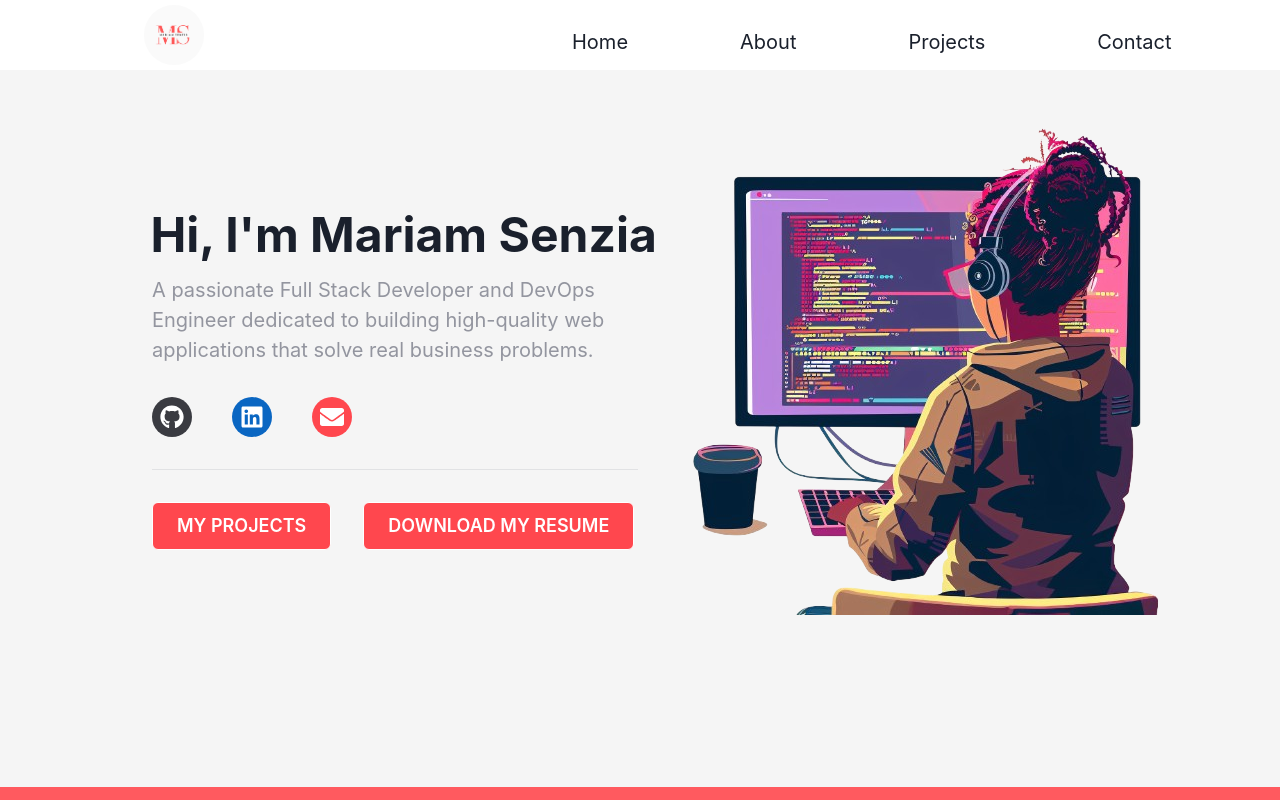
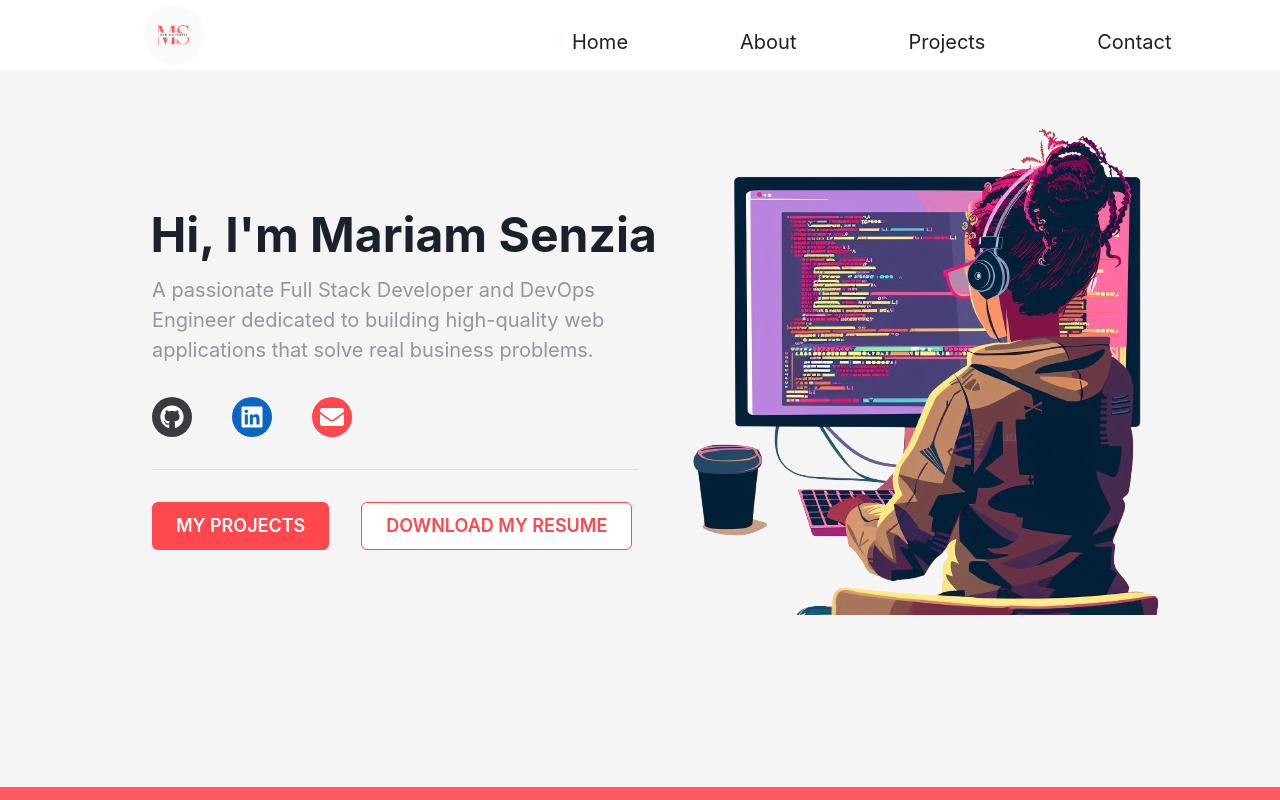
Before and after one commit to Mariam-Senzia/Portfolio, a React (Vite) app: page / in a window 1280 px wide. Shown: the top 800 px of the page. Built offline with nearby package versions, Linux system fonts and the light colour scheme.

Commit message:
Updated button styles on homepage

```diff
--- a/src/components/Homepage.jsx
+++ b/src/components/Homepage.jsx
@@ -126,14 +126,11 @@ const Homepage = () => {
           >
             <Link href="#projects" display={{ base: "none", xmd: "block" }}>
               <Button
-                variant="outline"
                 backgroundColor="#FF474E"
-                colorScheme="#FF474E"
                 color="white"
                 _hover={{
-                  backgroundColor: "white",
-                  color: "#FF474E",
-                  borderColor: "#FF474E",
+                  backgroundColor: "#c1272d",
+                  color: "white",
                 }}
                 size="lg"
               >
@@ -146,12 +143,12 @@ const Homepage = () => {
               href="/Portfolio/Mariam Senzia Resume.pdf"
               download
               variant="outline"
-              backgroundColor="#FF474E"
-              colorScheme="#FF474E"
-              color="white"
+              backgroundColor="white"
+              borderColor='#FF474E'
+              color="#FF474E"
               _hover={{
-                backgroundColor: "white",
-                color: "#FF474E",
+                backgroundColor: "#FF474E",
+                color: "white",
                 borderColor: "#FF474E",
               }}
               size="lg"
```
